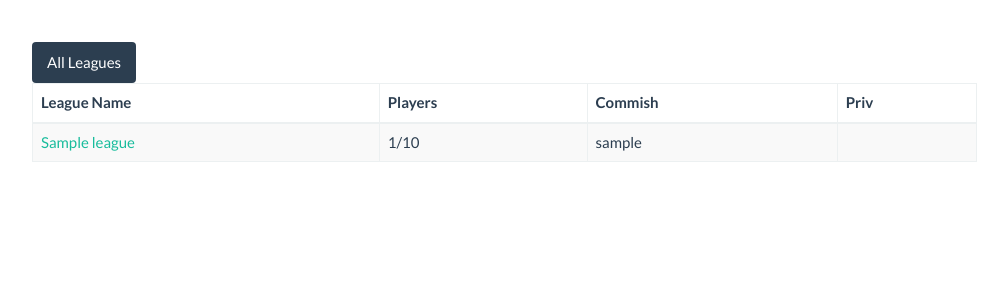
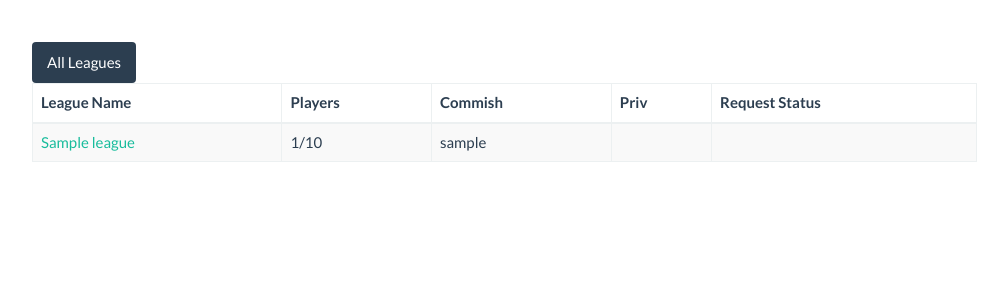
Before and after one commit to mezmor/LeagueSports, a Django app: page /leagues/ in a window 1280 px wide. Shown: the part 61-361 px from the top of the page, without its empty margins (233-1241 px from the left). Run offline with Django 3.2, Linux system fonts and the light colour scheme; tables that the repository leaves empty hold one stand-in row (values such as "Sample post"); some libraries are stand-ins or nearby versions.

Commit message:
Deleting requests as receiver possible now.

```diff
--- a/drafter/templates/drafter/leagues/details/_settings.html
+++ b/drafter/templates/drafter/leagues/details/_settings.html
@@ -3,7 +3,7 @@
 {% block center_content %}
     <ul class="nav nav-pills">
         <li id="main-tab"><a href="{% url 'drafter.views.league_settings' league.id %}">Main</a></li>
-        <li id="requests-tab"><a href="{% url 'drafter.views.league_requests' league.id %}">Requests</a></li>
+        <li id="requests-tab"><a href="{% url 'drafter.views.new_league_requests' league.id %}">Requests</a></li>
     </ul>
     {% block league_content %}{% endblock %}
 {% endblock %}
--- a/drafter/templates/drafter/leagues/details/settings/requests.html
+++ b/drafter/templates/drafter/leagues/details/settings/requests.html
@@ -17,15 +17,14 @@
 
             <tbody>
                 {% for request in requests %}
-                    {% if request.new %}
                     <tr>
                         <td>{{ request.sender }}</td>
                         <td>{{ request.recipient }}</td>
                         <td>{{ request.target_league }}</td>
                         <td><form action="{% url 'drafter.views.add_user_to_league' league.id request.sender.id %}" method="post">{% csrf_token %}<input class="" type="submit" value="Add User"/></form>
+                        | <form action="{% url 'drafter.views.del_request' request.id %}" method="get">{% csrf_token %}<input class="" type="submit" value="Del Request"/></form>
                         </td>
                     </tr>
-                    {% endif %}
                 {% endfor %}
             </tbody>
         </table>
--- a/drafter/templates/drafter/leagues/leagues.html
+++ b/drafter/templates/drafter/leagues/leagues.html
@@ -29,6 +29,7 @@
 		                <th>Players</th>
 		                <th>Commish</th>
 		                <th>Priv</th>
+		                <th>Request Status</th>
 	                </tr>
 	            </thead>
 
@@ -39,6 +40,22 @@
 		                    <td>{{ league.users.count }}/{{ league.size }}</td>
 		                    <td>{{ league.commish }}</td>
 		                    <td>{% if not league.public %}<span class="glyphicon glyphicon-lock"></span>{% endif %}</td>
+		                    <td>
+		                    {% if user.is_authenticated and league.users.count < league.size and not user in league.users.all %}
+	                            {% if league|request_exists:user.id %}
+	                               <p>Request Submitted</p>
+	                            {% else %}
+	                                <form action="{% url 'drafter.views.join_league' league.id %}" method="post">
+	                                    {% csrf_token %}
+	                                    {% if league.public %}
+	                                        <input class="btn btn-default" type="submit" value="Join"/>
+	                                    {% else %}
+	                                        <input class="btn btn-default" type="submit" value="Request to Join"/>
+	                                    {% endif %}
+	                                </form>
+	                            {% endif %}
+                            {% endif %}
+		                    </td>
 		                </tr>
 	                {% endfor %}
 	            </tbody>
@@ -89,7 +106,7 @@
                                 <td>{{ league.users.count }}/{{ league.size }}</td>
                                 <td>{{ league.commish }}</td>
                                 <td>{% if not league.public %}<span class="glyphicon glyphicon-lock"></span>{% endif %}</td>
-                                <td><a href="{% url 'drafter.views.league_requests' league.id %}">{{ league|new_requests }}</a></td>
+                                <td><a href="{% url 'drafter.views.new_league_requests' league.id %}">{{ league|new_requests }}</a></td>
                             </tr>
 	                    {% endfor %}
 	                </tbody>
--- a/drafter/urls.py
+++ b/drafter/urls.py
@@ -4,6 +4,7 @@ from drafter import views
 urlpatterns = patterns('',
     url(r'^$', views.index),
 
+    # User URLs
     url(r'^register/$', views.new_user),
     url(r'^users/$', views.users),
     url(r'^users/(?P<user_id>\d+)/$', views.user),
@@ -11,6 +12,7 @@ urlpatterns = patterns('',
     url(r'^login/$', 'django.contrib.auth.views.login', {'template_name': 'drafter/index.html'}),
     url(r'^logout/$', 'django.contrib.auth.views.logout', {'next_page' : '/' }),
 
+    # League URLs
     url(r'^leagues/$', views.leagues),
     url(r'^leagues/new/$', views.new_league),
     url(r'^leagues/(?P<league_id>\d+)/$', views.league),
@@ -21,10 +23,12 @@ urlpatterns = patterns('',
     url(r'^leagues/(?P<league_id>\d+)/playoffs/$', views.league_playoffs),
     url(r'^leagues/(?P<league_id>\d+)/schedule/$', views.league_schedule),
 
-
+    # FantasyTeam URLs, user-league management
     url(r'^leagues/(?P<league_id>\d+)/join/$', views.join_league),
     url(r'^leagues/(?P<league_id>\d+)/add/(?P<user_id>\d+)$', views.add_user_to_league),
 
+    # Commish settings URLs
     url(r'^leagues/(?P<league_id>\d+)/settings/$', views.league_settings),
-    url(r'^leagues/(?P<league_id>\d+)/settings/requests$', views.league_requests),
+    url(r'^leagues/(?P<league_id>\d+)/settings/requests$', views.new_league_requests),
+    url(r'^requests/(?P<request_id>\d+)/del$', views.del_request)
 )
--- a/drafter/views.py
+++ b/drafter/views.py
@@ -144,10 +144,10 @@ def league_settings(request, league_id=None):
 View a league's join requests
 """
 @login_required
-def league_requests(request, league_id=None):
+def new_league_requests(request, league_id=None):
     league = League.objects.get(id=league_id)
     if league.commish == request.user:
-        requests = Message.objects.filter(request=True, target_league=league_id)
+        requests = Message.objects.filter(request=True, target_league=league_id, new=True)
         return render(request, 'drafter/leagues/details/settings/requests.html', { 'league': league, 'requests': requests })
     else:
         return redirect(reverse('drafter.views.league', kwargs={ 'league_id': league_id }))
@@ -170,7 +170,8 @@ def join_league(request, league_id=None):
             # If the league is private, send a join request
             #message = reverse('drafter.views.add_user_to_league', kwargs={'league_id': league_id, 'user_id': request.user.id })
             Message.objects.create(sender=User.objects.get(id=request.user.id), recipient=league.commish, target_league=league, request=True)
-    return redirect(reverse('drafter.views.league', kwargs={ 'league_id': league_id }))
+    #return redirect(reverse('drafter.views.league', kwargs={ 'league_id': league_id }))
+    return HttpResponseRedirect(request.META.get('HTTP_REFERER', '/'))
 
 @login_required
 def add_user_to_league(request, league_id=None, user_id=None):
@@ -186,12 +187,13 @@ def add_user_to_league(request, league_id=None, user_id=None):
         join_request.save()
         return HttpResponseRedirect(request.META.get('HTTP_REFERER', '/'))
 
+@login_required
+def del_request(request, request_id=None):
+    join_request = Message.objects.get(id=request_id)
+    if request.user == join_request.recipient:
+        join_request.delete()
+    return HttpResponseRedirect(request.META.get('HTTP_REFERER', '/'))
 
-@login_required
-def del_request(request, league_id=None, user_id=None):
-    join_request = Message.objects.get(target_league=league, sender=user_id)
-    join_request.delete()
-    return HttpResponseRedirect(request.META.get('HTTP_REFERER', '/'))
 """
 View all leagues
 """
```
